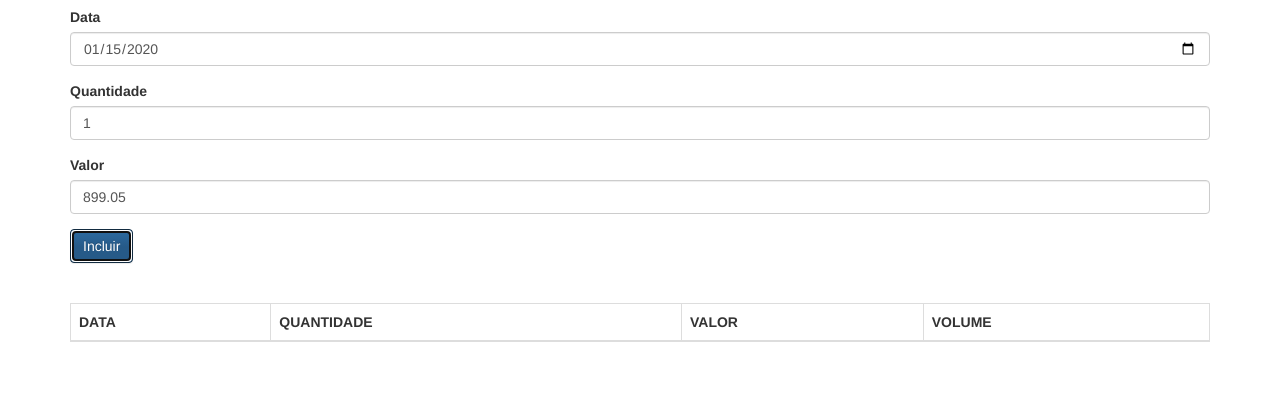
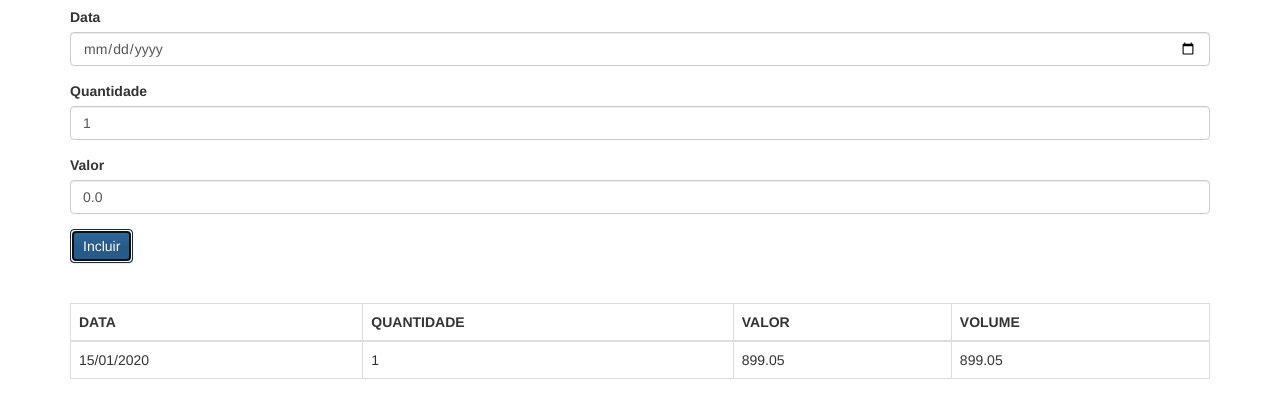
Before and after one commit to giulianogusmao/alura-typescript, a website built with webpack: page src/app/index.html in a window 1280 px wide. Both pictures are taken after typing "2020-01-15" into the empty fields and a click on the button "Incluir". Shown: the part 63-480 px from the top of the page. Built offline with nearby package versions, Linux system fonts and the light colour scheme.

Commit message:
Incluindo as negociacoes em uma lista encapsulada Atualizando a view com as negociacoes cadastradas

```diff
--- a/src/app/index.html
+++ b/src/app/index.html
@@ -37,22 +37,7 @@
   <br>
   <br>
 
-  <table class="table table-hover table-bordered">
-    <thead>
-      <tr>
-        <th>DATA</th>
-        <th>QUANTIDADE</th>
-        <th>VALOR</th>
-        <th>VOLUME</th>
-      </tr>
-    </thead>
-
-    <tbody>
-    </tbody>
-
-    <tfoot>
-    </tfoot>
-  </table>
+  <div id="listaNegociacoes"></div>
 
   <!-- <script src="lib/system.js"></script> -->
   <!-- <script>
--- a/src/app/ts/controllers/NegociacaoController.ts
+++ b/src/app/ts/controllers/NegociacaoController.ts
@@ -1,10 +1,15 @@
+import { NegociacoesView } from './../views/NegociacoesView';
 import { DateHelper } from './../helpers/DateHelper';
 import { Negociacao } from './../models/Negociacao';
+import { Negociacoes } from '../models/Negociacoes';
 
 export class NegociacaoController {
   protected _inputData: HTMLInputElement;
   protected _inputQuantidade: HTMLInputElement ;
   protected _inputValor: HTMLInputElement;
+
+  private _negociacoes = new Negociacoes();
+  private _view = new NegociacoesView('#listaNegociacoes');
 
   constructor() {
     let $ = document.querySelector.bind(document);
@@ -12,19 +17,20 @@ export class NegociacaoController {
     this._inputData = <HTMLInputElement>$('#data');
     this._inputQuantidade = <HTMLInputElement>$('#quantidade');
     this._inputValor = <HTMLInputElement>$('#valor');
+
+    this._view.update(this._negociacoes);
   }
 
-  adiciona(event: Event) {
+  adiciona(event: Event): void {
     event.preventDefault();
 
-    console.groupCollapsed('Adiciona Negociação');
     let negociacao = this._criaNegociacao();
-    console.log(negociacao);
-    console.log(`Ano: ${negociacao.data.getFullYear()}, qtd: ${negociacao.quantidade}, R$: ${negociacao.valor}, volume: ${negociacao.volume}`);
-    console.groupEnd();
+    this._negociacoes.add(negociacao);
+    this._view.update(this._negociacoes);
+    this._limpaFormulario();
   }
 
-  private _criaNegociacao() {
+  private _criaNegociacao(): Negociacao {
     let data = this._inputData.value,
         quantidade = this._inputQuantidade.value,
         valor = this._inputValor.value;
@@ -35,7 +41,12 @@ export class NegociacaoController {
       parseFloat(valor)
     );
 
-    console.log('cria negociacao');
     return negociacao;
   }
+
+  private _limpaFormulario(): void {
+    this._inputData.value = '';
+    this._inputQuantidade.value = '1';
+    this._inputValor.value = '0.0';
+  }
 }
--- /dev/null
+++ b/src/app/ts/models/Negociacoes.ts
@@ -0,0 +1,17 @@
+import { Negociacao } from './Negociacao';
+export class Negociacoes {
+
+  constructor(
+    private _lista: Negociacao[] = []
+  ) {
+
+  }
+
+  add(negociacao: Negociacao): void {
+    this._lista.push(negociacao);
+  }
+
+  toArray(): Array<Negociacao> {
+    return [].concat(this._lista);
+  }
+}
--- /dev/null
+++ b/src/app/ts/views/NegociacoesView.ts
@@ -0,0 +1,46 @@
+import { DateHelper } from './../helpers/DateHelper';
+import { Negociacao } from './../models/Negociacao';
+import { Negociacoes } from './../models/Negociacoes';
+
+export class NegociacoesView {
+  private _element: Element;
+
+  constructor(
+    private _selector: string
+  ) {
+    this._element = document.querySelector(this._selector);
+  }
+
+  update(model: Negociacoes): void {
+    this._element.innerHTML = this._template(model.toArray());
+  }
+
+  private _template(model: Negociacao[]): string {
+    return `
+    <table class="table table-hover table-bordered">
+      <thead>
+        <tr>
+          <th>DATA</th>
+          <th>QUANTIDADE</th>
+          <th>VALOR</th>
+          <th>VOLUME</th>
+        </tr>
+      </thead>
+
+      <tbody>
+        ${model.map(negociacao => `
+          <tr>
+            <td>${DateHelper.dateToStr(negociacao.data)}</td>
+            <td>${negociacao.quantidade}</td>
+            <td>${negociacao.valor}</td>
+            <td>${negociacao.volume}</td>
+          </tr>
+        `).join('')}
+      </tbody>
+
+      <tfoot>
+      </tfoot>
+    </table>
+    `;
+  }
+}
```
